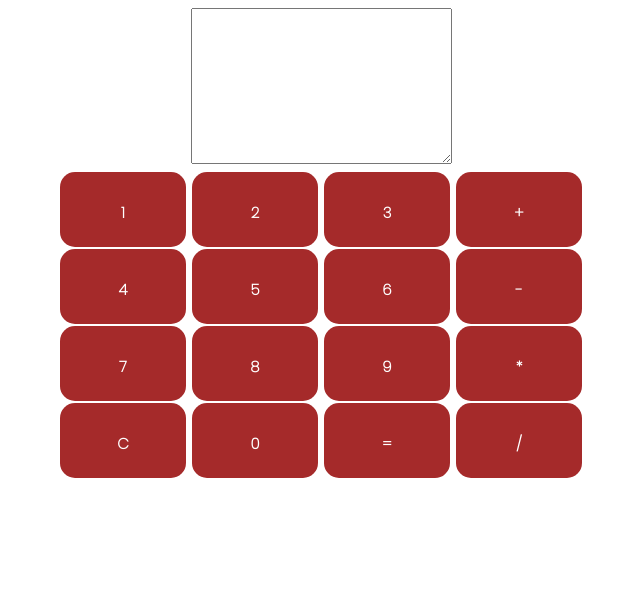
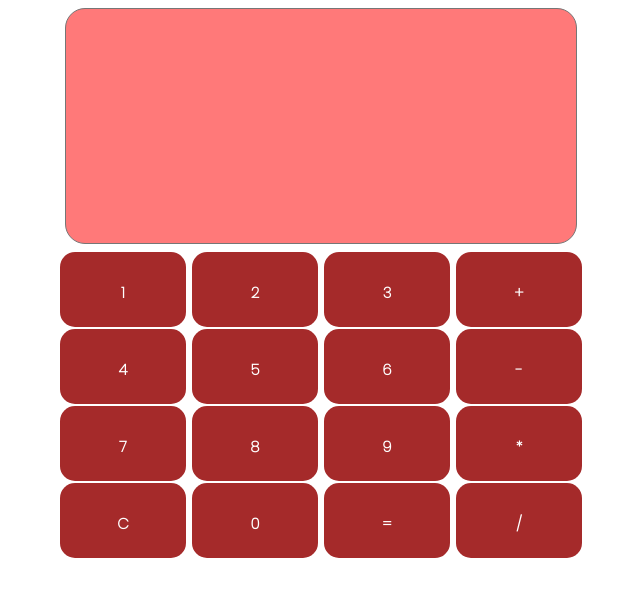
Before and after one commit to shayanbali/calculator-JSapp, a plain HTML site: page index.html in a window 1280 px wide. Shown: the whole page, without its empty margins (319-959 px from the left). Drawn offline with Linux system fonts and the light colour scheme.

Commit message:
Some changes in appearance

```diff
--- a/index.css
+++ b/index.css
@@ -28,3 +28,11 @@ button {
 button:hover {
     background-color: rgb(83, 7, 7);
 }
+
+textarea {
+    font-size: 20px;
+    border-radius: 1em;
+    width: 40%;
+    background-color: rgb(255, 121, 121);
+    resize: none;
+}
```
